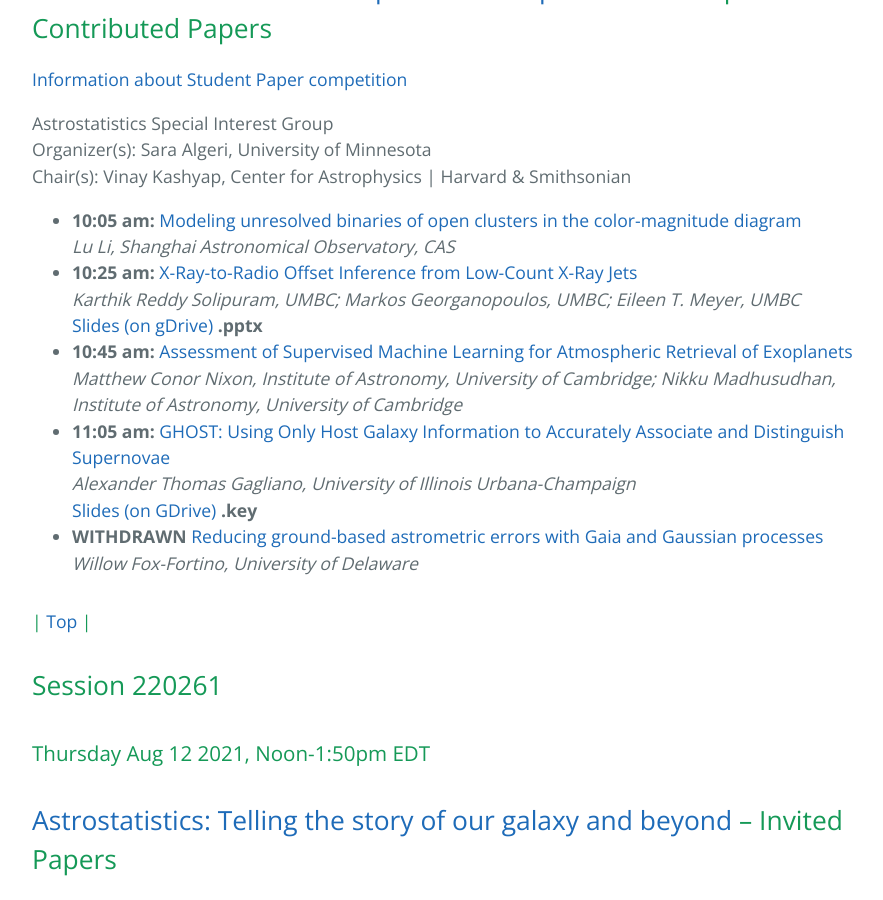
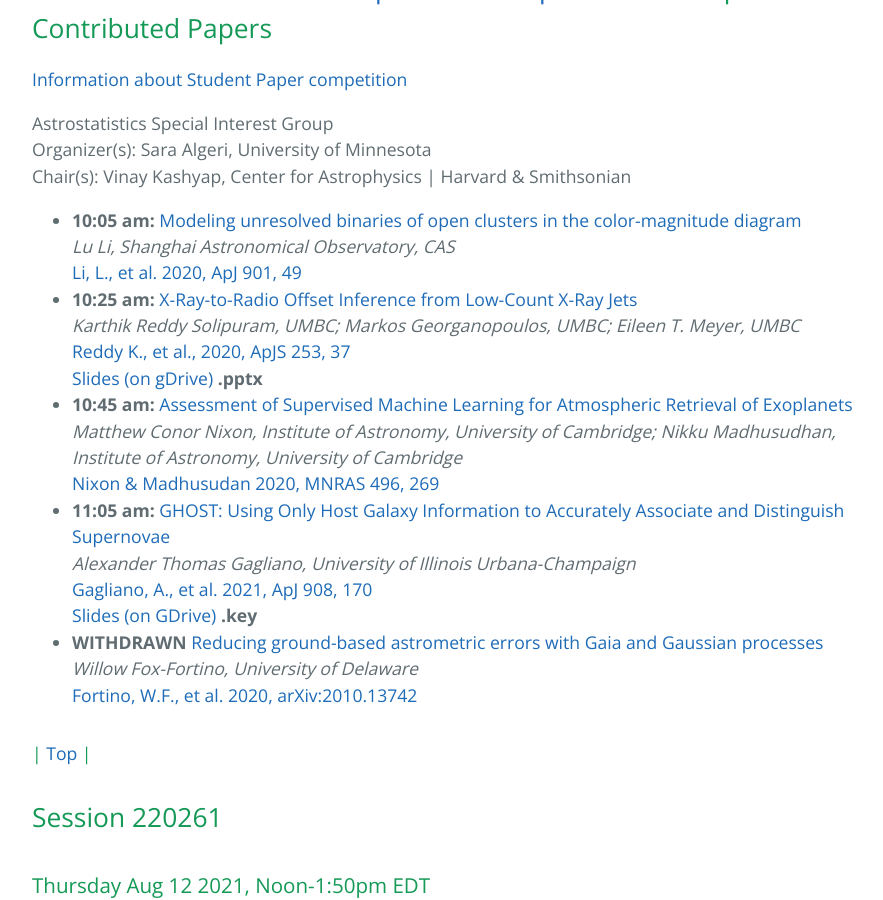
Before and after one commit to aigamstat/aigamstat.github.io, a Jekyll site: the page built from jsm2021/index.md, in a window 1280 px wide and 900 px high, scrolled down 5073 px. Shown: the whole window, without its empty margins (192-1075 px from the left). Built offline with Jekyll 4.4.1, drawn with Linux system fonts in a browser that asks for light colours.

Commit message:
adding ADS links to student prize comp

```diff
--- a/jsm2021/index.md
+++ b/jsm2021/index.md
@@ -160,16 +160,21 @@ the #jsm2021 channel.
 
 - **10:05 am:** [Modeling unresolved binaries of open clusters in the color-magnitude diagram](https://ww2.amstat.org/meetings/jsm/2021/onlineprogram/AbstractDetails.cfm?abstractid=317202)
   *Lu Li, Shanghai Astronomical Observatory, CAS*
+  [Li, L., et al. 2020, ApJ 901, 49](https://ui.adsabs.harvard.edu/abs/2020ApJ...901...49L/abstract)
 - **10:25 am:** [X-Ray-to-Radio Offset Inference from Low-Count X-Ray Jets](https://ww2.amstat.org/meetings/jsm/2021/onlineprogram/AbstractDetails.cfm?abstractid=317353)
   *Karthik Reddy Solipuram, UMBC; Markos Georganopoulos, UMBC; Eileen T. Meyer, UMBC*
+  [Reddy K., et al., 2020, ApJS 253, 37](https://ui.adsabs.harvard.edu/abs/2021ApJS..253...37R/abstract)
   [Slides (on gDrive)](https://docs.google.com/presentation/d/1T7lWShyRgXdg6JHhjKr_BEGRD8eF9Fwc/edit?usp=sharing&ouid=109405733595524793422&rtpof=true&sd=true) **.pptx**
 - **10:45 am:** [Assessment of Supervised Machine Learning for Atmospheric Retrieval of Exoplanets](https://ww2.amstat.org/meetings/jsm/2021/onlineprogram/AbstractDetails.cfm?abstractid=317364)
   *Matthew Conor Nixon, Institute of Astronomy, University of Cambridge; Nikku Madhusudhan, Institute of Astronomy, University of Cambridge*
+  [Nixon &amp; Madhusudan 2020, MNRAS 496, 269](https://ui.adsabs.harvard.edu/abs/2020MNRAS.496..269N/abstract)
 - **11:05 am:** [GHOST: Using Only Host Galaxy Information to Accurately Associate and Distinguish Supernovae](https://ww2.amstat.org/meetings/jsm/2021/onlineprogram/AbstractDetails.cfm?abstractid=317566)
   *Alexander Thomas Gagliano, University of Illinois Urbana-Champaign*
+  [Gagliano, A., et al. 2021, ApJ 908, 170](https://ui.adsabs.harvard.edu/abs/2021ApJ...908..170G/abstract)
   [Slides (on GDrive)](https://drive.google.com/file/d/1gb8_De-IFUrXeq46YSHum1DuKUmLFg2g/view?usp=sharing) **.key**
 - **WITHDRAWN** [Reducing ground-based astrometric errors with Gaia and Gaussian processes](https://ww2.amstat.org/meetings/jsm/2021/onlineprogram/AbstractDetails.cfm?abstractid=317521)
   *Willow Fox-Fortino, University of Delaware*
+  [Fortino, W.F., et al. 2020, arXiv:2010.13742](https://ui.adsabs.harvard.edu/abs/2020arXiv201013742F/abstract)
 
 #### | [Top](#astrostatistics-sessions-at-jsm) |
 
```
